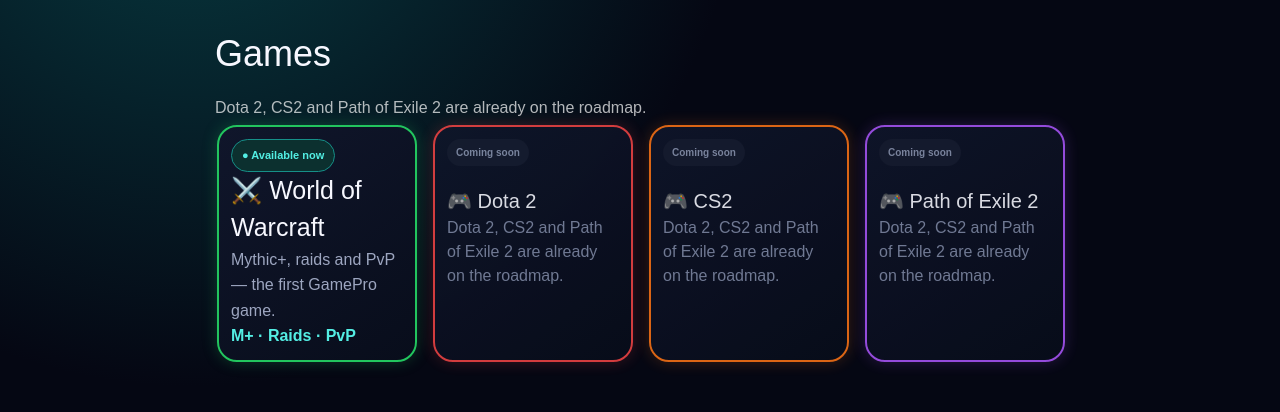
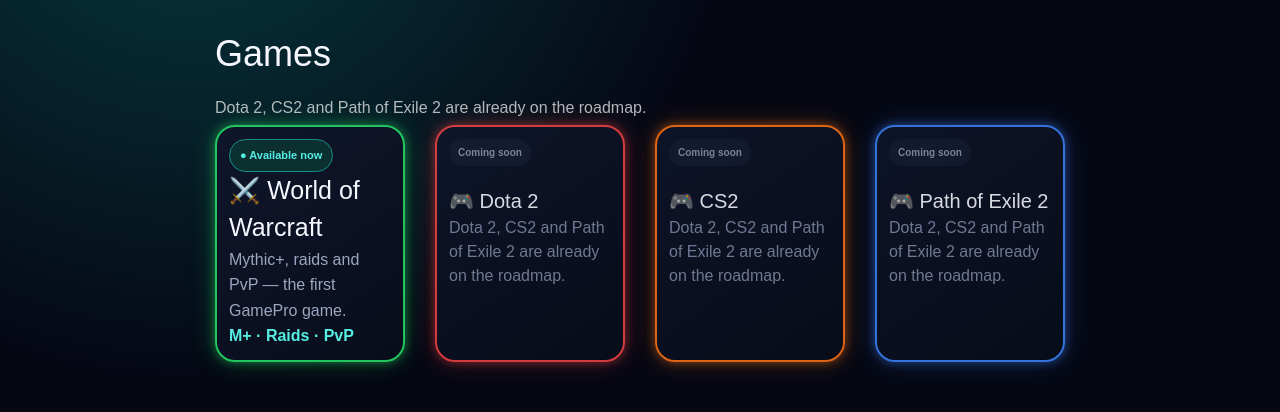
Before and after one commit to vesttrading/gamepro-market, a Next.js app: page / in a window 1280 px wide. Shown: the part 1200-1612 px from the top of the page. Built offline with nearby package versions, Linux system fonts and the light colour scheme; no server answers.

Commit message:
Adjust styles for game cards in globals.css
Updated gap and box-shadow properties for game cards. Improved comments for clarity.

```diff
--- a/app/globals.css
+++ b/app/globals.css
@@ -601,7 +601,7 @@ section#games div[class*="gameGrid"] {
     justify-content: flex-end !important;
     align-items: stretch !important; /* Выравнивает все */
     flex-wrap: nowrap !important; /* Запрещает перенос */
-    gap: 16px !important;
+    gap: 30px !important;
     margin-top: -20px !important;
 }
 
@@ -615,28 +615,28 @@ section#games div[class*="gameGrid"] > div {
 
 }
 
-/* 1-я карточка: WoW (Зеленый неон) */
+/* 1. WoW (Зелёный насыщенный неон) */
 section#games div[class*="gameGrid"] > div:nth-child(1) {
     border: 2px solid #22c55e !important;
-    box-shadow: 0 0 15px rgba(34, 197, 94, 0.25) !important;
+    box-shadow: 0 0 10px rgba(34, 197, 94, 0.5), 0 0 25px rgba(34, 197, 94, 0.3) !important;
 }
 
-/* 2-я карточка: Dota 2 (Красный неон) */
+/* 2. Dota 2 (Красный насыщенный неон) */
 section#games div[class*="gameGrid"] > div:nth-child(2) {
     border: 2px solid #ef4444 !important;
-    box-shadow: 0 0 15px rgba(239, 68, 68, 0.25) !important;
+    box-shadow: 0 0 10px rgba(239, 68, 68, 0.5), 0 0 25px rgba(239, 68, 68, 0.3) !important;
 }
 
-/* 3-я карточка: CS2 (Оранжевый неон) */
+/* 3. CS2 (Оранжевый насыщенный неон) */
 section#games div[class*="gameGrid"] > div:nth-child(3) {
     border: 2px solid #f97316 !important;
-    box-shadow: 0 0 15px rgba(249, 115, 22, 0.25) !important;
+    box-shadow: 0 0 10px rgba(249, 115, 22, 0.5), 0 0 25px rgba(249, 115, 22, 0.3) !important;
 }
 
-/* 4-я карточка: Path of Exile 2 (Фиолетовый неон) */
+/* 4. Path of Exile 2 (Яркий неоново-синий или фиолетовый) */
 section#games div[class*="gameGrid"] > div:nth-child(4) {
-    border: 2px solid #a855f7 !important;
-    box-shadow: 0 0 15px rgba(168, 85, 247, 0.25) !important;
+    border: 2px solid #3b82f6 !important; /* Если хотите фиолетовый как на макете, замените на #a855f7 */
+    box-shadow: 0 0 10px rgba(59, 130, 246, 0.5), 0 0 25px rgba(59, 130, 246, 0.3) !important;
 }
 
 /* Правило для мобильного отображения: строго по одной карточке в ряд */
```
